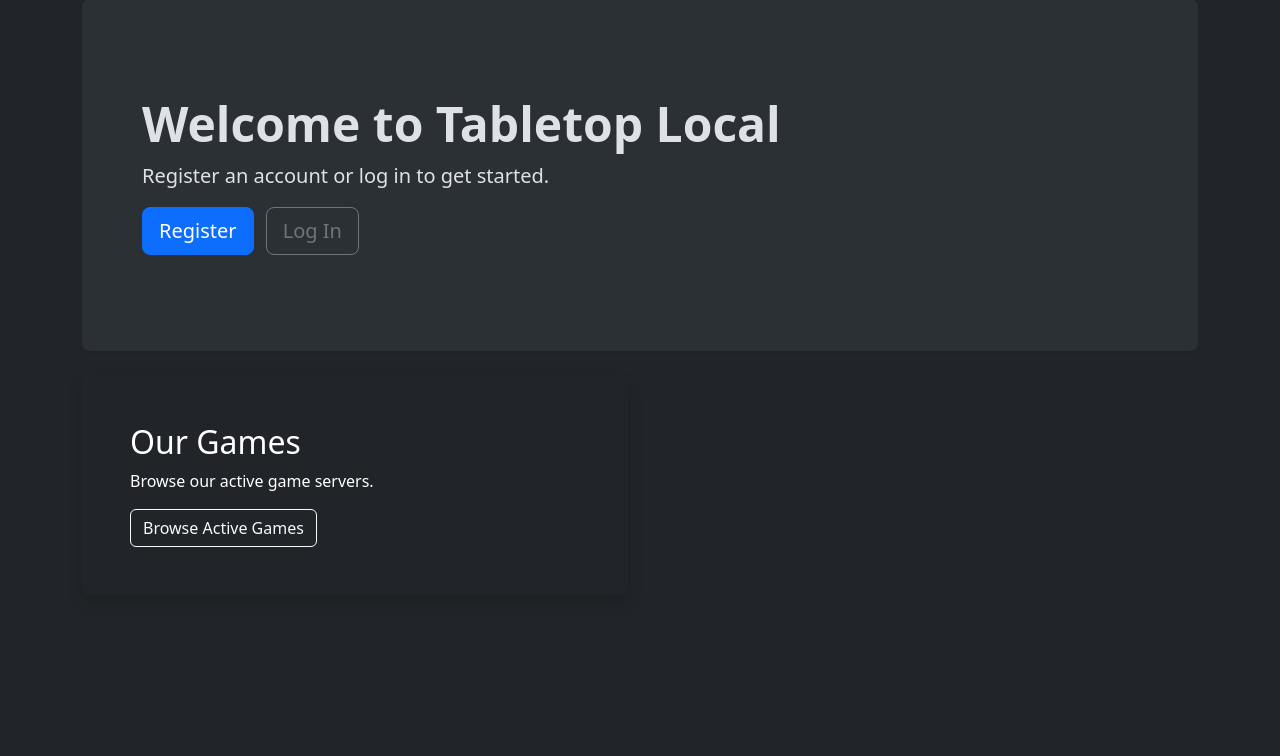
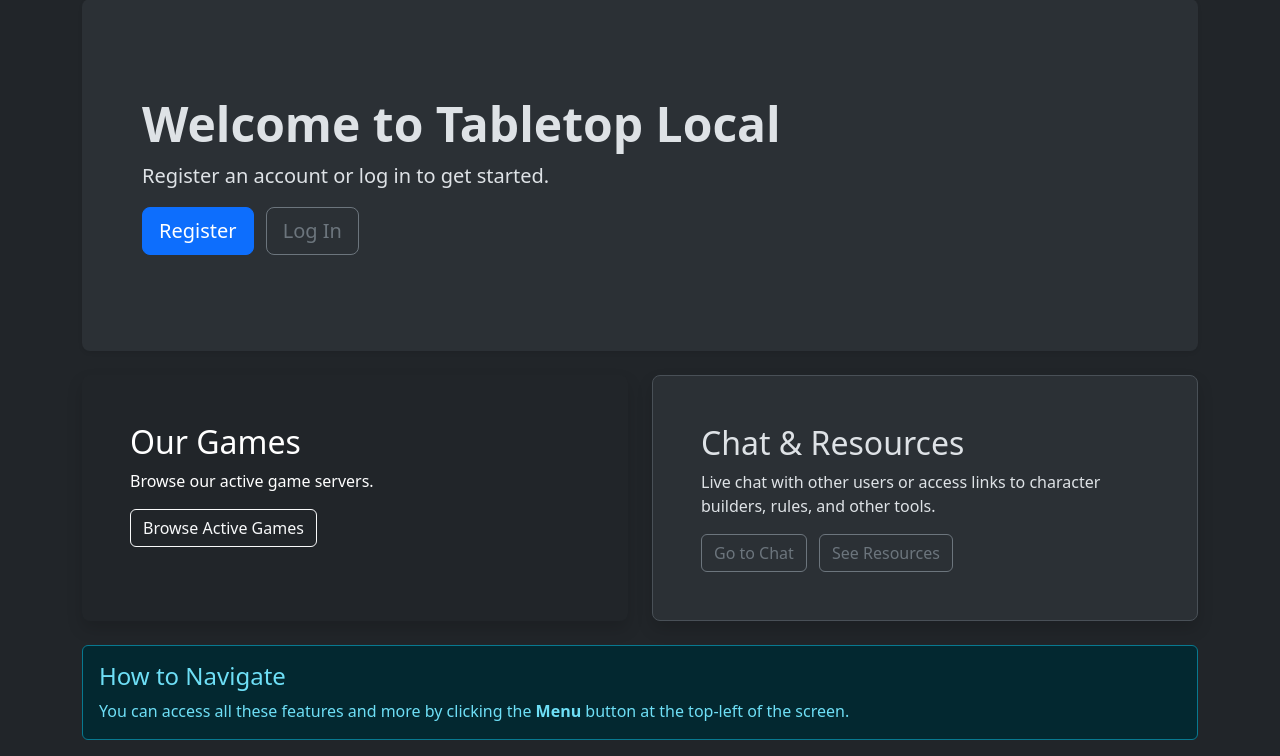
Before and after one commit to kkdieker-fhsu/miniproject3KodyKirk, a Flask app: page / in a window 1280 px wide. Shown: the part 171-927 px from the top of the page. Before the commit the page ends 718 px from the top, so only its background shows below. Run offline with Flask 3, Linux system fonts and the light colour scheme.

Commit message:
More landing page. In a pretty good spot at this point I think.

```diff
--- a/tabletoplocal/templates/pages/landing.html
+++ b/tabletoplocal/templates/pages/landing.html
@@ -13,7 +13,7 @@
 
       {% if g.user %}
         <p class="fs-5">Welcome, {{ g.user['username'] }}.</p>
-        <a href="{{ url_for('pages.chat') }}" class="btn btn-primary btn-lg">Go to Chat</a>
+        <a href="{{ url_for('pages.files') }}" class="btn btn-primary btn-lg">View files</a>
       {% else %}
         <p class="fs-5">Register an account or log in to get started.</p>
         <a href="{{ url_for('auth.register') }}" class="btn btn-primary btn-lg me-2">Register</a>
@@ -30,6 +30,23 @@
         <a href="{{ url_for('pages.games') }}" class="btn btn-outline-light">Browse Active Games</a>
       </div>
     </div>
+
+
+  <div class="col-md-6 mb-4">
+      <div class="h-100 p-5 bg-body-tertiary border rounded-3 shadow">
+        <h2>Chat & Resources</h2>
+        <p>Live chat with other users or access links to character builders, rules, and other tools.</p>
+        <a href="{{ url_for('pages.chat') }}" class="btn btn-outline-secondary me-2">Go to Chat</a>
+        <a href="{{ url_for('pages.resources') }}" class="btn btn-outline-secondary">See Resources</a>
+      </div>
+    </div>
   </div>
 
+
+  <div class="alert alert-info" role="alert">
+    <h4 class="alert-heading">How to Navigate</h4>
+    <p class="mb-0">
+      You can access all these features and more by clicking the <b>Menu</b> button at the top-left of the screen.
+    </p>
+  </div>
 {% endblock %}
```
